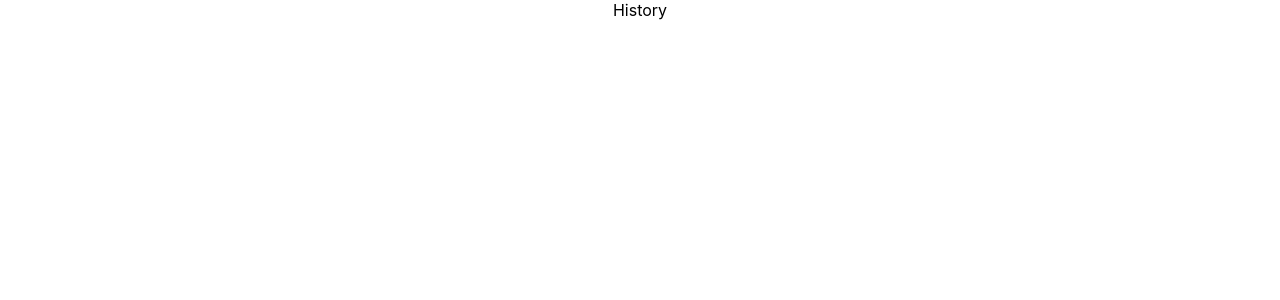
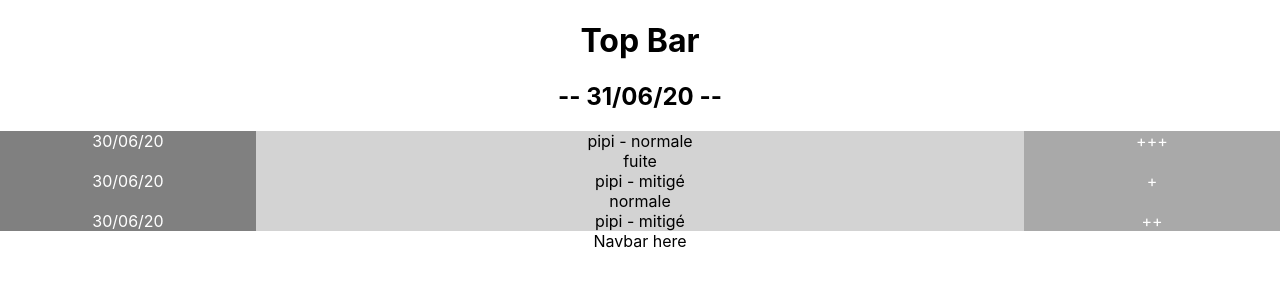
Before and after one commit to FlorianGardy/up-day-mobile, a React (Create React App) app: page /history in a window 1280 px wide. Shown: the top 300 px of the page. Built offline with nearby package versions, Linux system fonts and the light colour scheme.

Commit message:
displayed EventRow in histoy page

```diff
--- a/src/pages/History.page.jsx
+++ b/src/pages/History.page.jsx
@@ -1,7 +1,34 @@
-import React from "react";
+import React, { useState } from "react";
+import { events } from "../data";
+import EventRow from "../components/EventRow.jsx";
+import Navbar from "../components/Navbar";
 
-function History() {
-  return <div>History</div>;
-}
+const History = () => {
+  //carousselle date + selection date
+  const [selectedDate, setSelectedDate] = useState(new Date());
+  /* state date selectioné */
+  return (
+    <div>
+      {/* replace with topbar */}
+      <h1>Top Bar</h1>
+      {/* replace with component date */}
+      <h2>-- 31/06/20 --</h2>
+      {events
+        // .filter(event => event.date === selectedDate)
+        .map(event => (
+          <EventRow
+            key={event.id}
+            date={event.date}
+            type={event.type}
+            nature={event.nature}
+            volume={event.volume}
+            context={event.context}
+            comment={event.comment}
+          />
+        ))}
+      <Navbar />
+    </div>
+  );
+};
 
 export default History;
```
